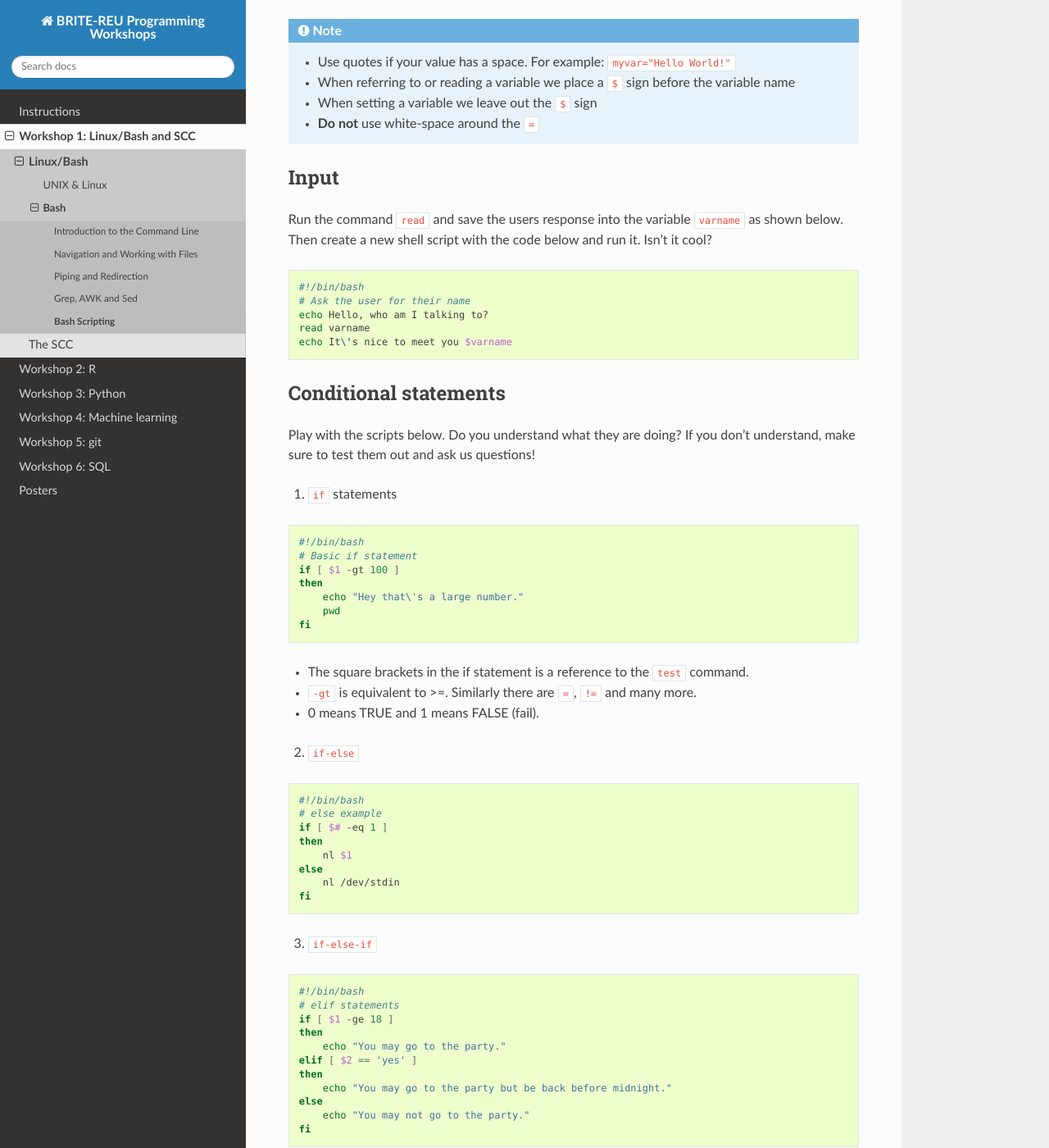
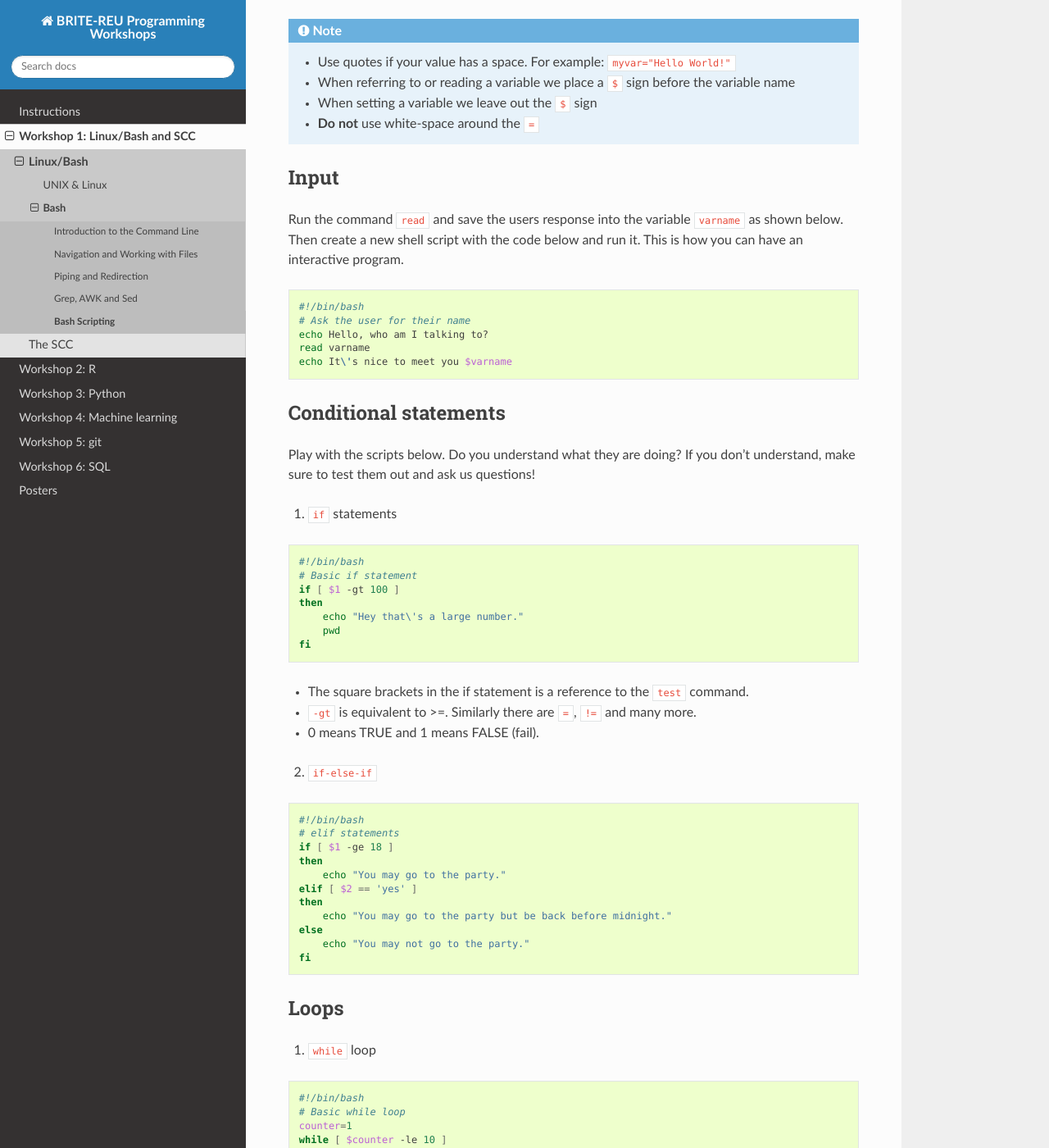
Before and after one commit to BRITE-REU/programming-workshops, a Sphinx documentation site: the page built from source/workshops/01_linux_bash_scc/bash_scripting.rst, in a window 1280 px wide and 1400 px high, scrolled down 1615 px. Shown: the whole window at 82% size. Built offline with Sphinx 7.4.7 and the Read the Docs theme 2.0.0, drawn with Linux system fonts in a browser that asks for light colours; pages that are not in the unit, such as notebooks, are missing from menus.

Commit message:
Update bash_scripting.rst

```diff
--- a/source/workshops/01_linux_bash_scc/bash_scripting.rst
+++ b/source/workshops/01_linux_bash_scc/bash_scripting.rst
@@ -76,7 +76,7 @@ You can also set your own variables inside the script:
 Input
 ------------
 
-Run the command ``read`` and save the users response into the variable ``varname`` as shown below. Then create a new shell script with the code below and run it. Isn't it cool?
+Run the command ``read`` and save the users response into the variable ``varname`` as shown below. Then create a new shell script with the code below and run it. This is how you can have an interactive program.
 
 .. code-block:: sh
 
@@ -107,20 +107,7 @@ Play with the scripts below. Do you understand what they are doing? If you don't
 -  ``-gt`` is equivalent to >=. Similarly there are ``=``, ``!=`` and many more.
 -  0 means TRUE and 1 means FALSE (fail).
 
-2. ``if-else``
-
-.. code-block:: sh
-
-   #!/bin/bash
-   # else example
-   if [ $# -eq 1 ]
-   then
-       nl $1
-   else
-       nl /dev/stdin
-   fi
-
-3. ``if-else-if``
+2. ``if-else-if``
 
 .. code-block:: sh
 
```
